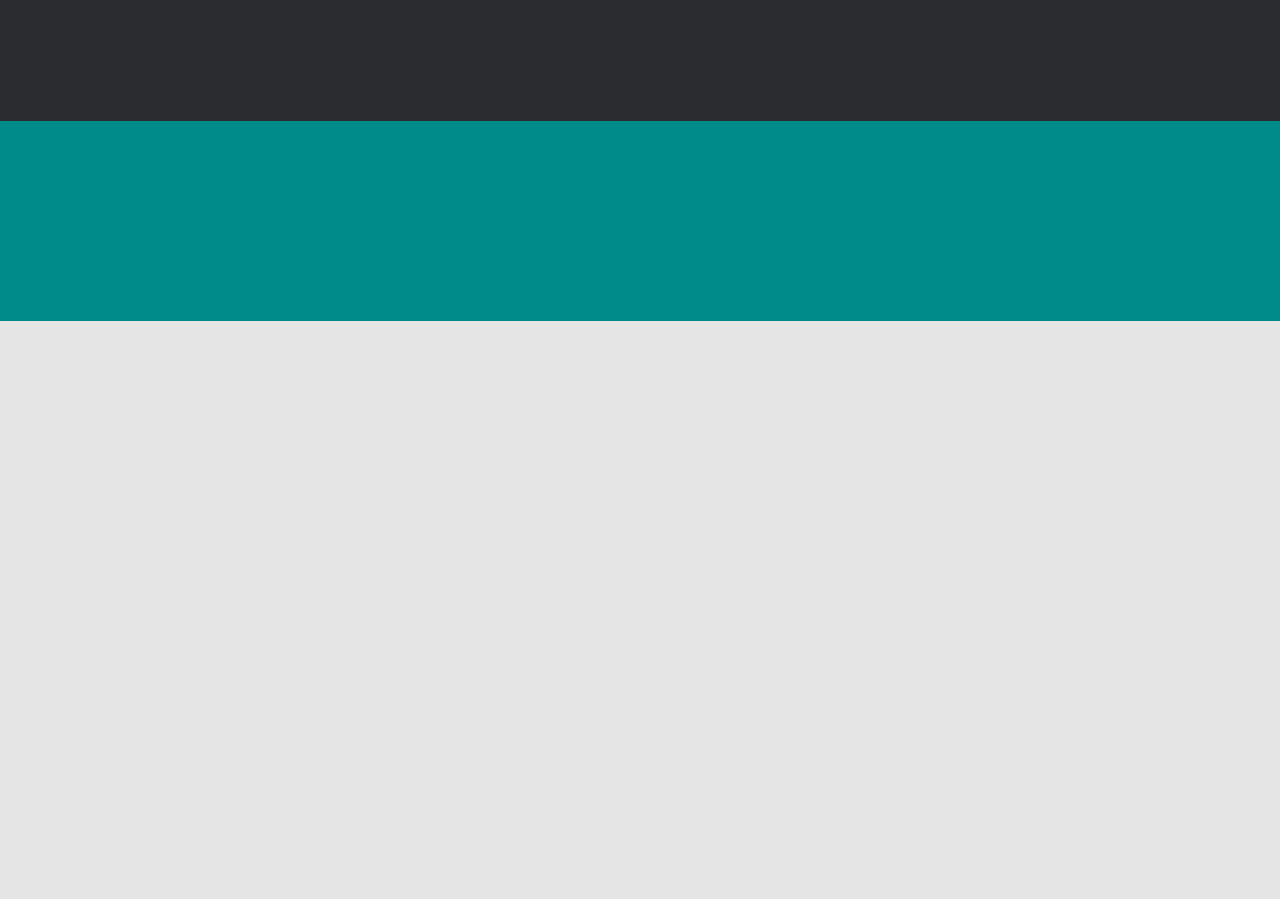
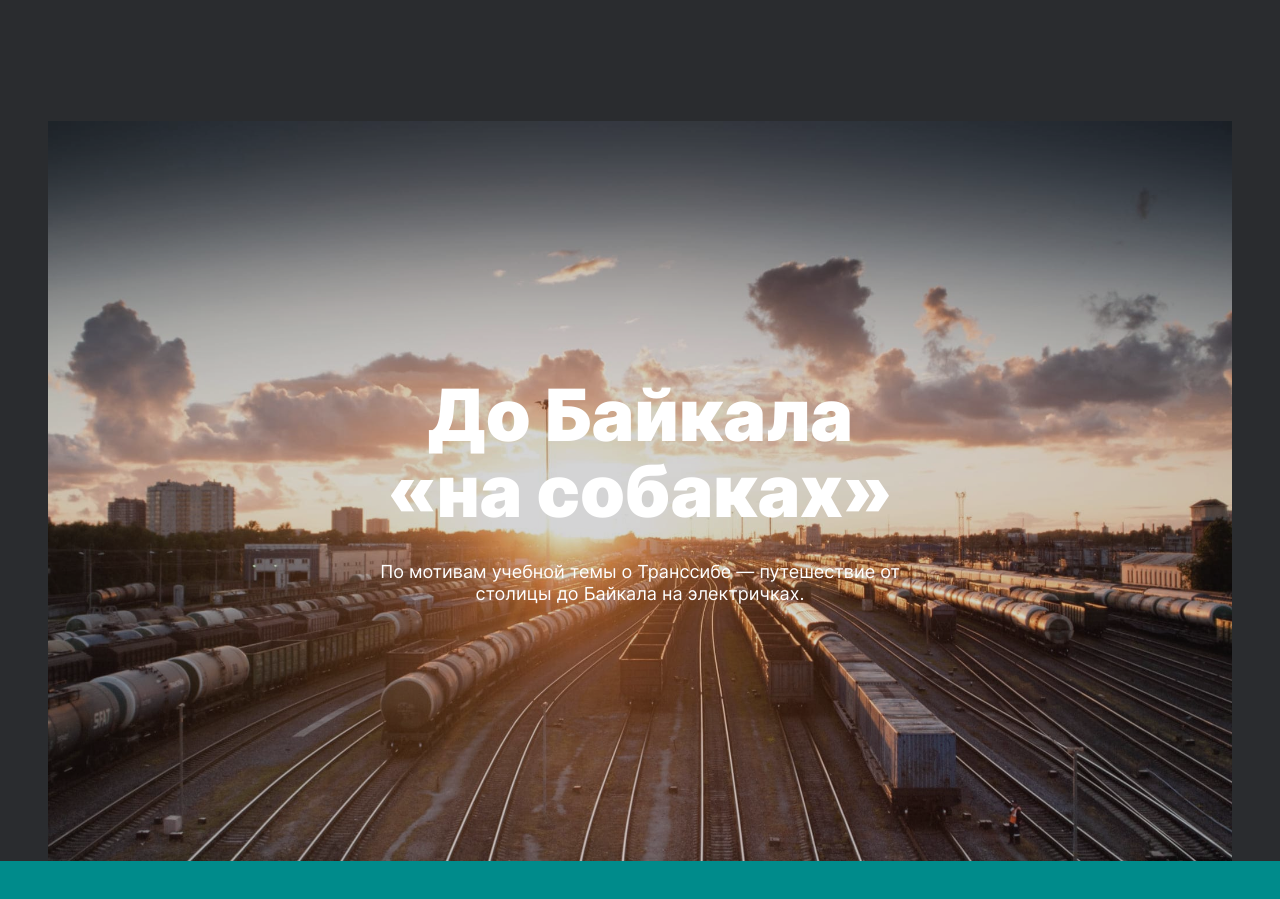
Before and after one commit to iwango/russian-travel, a plain HTML site: page index.html in a window 1280 px wide. Shown: the part 6186-7085 px from the top of the page. Before the commit the page ends 6507 px from the top, so only its background shows below. Drawn offline with Linux system fonts and the light colour scheme.

Commit message:
cover ready

```diff
--- /dev/null
+++ b/blocks/cover/__image/cover__image.css
@@ -0,0 +1,8 @@
+.cover__image {
+  grid-row: 1 / -1;
+  grid-column: 1 / 2;
+  width: 100%;
+  max-width: 1184px;
+  margin: 0 auto;
+  opacity: 0.8;
+}
--- /dev/null
+++ b/blocks/cover/__subtitle/cover__subtitle.css
@@ -0,0 +1,18 @@
+.cover__subtitle {
+  text-align: center;
+  font-size: 14px;
+  line-height: 16px;
+  margin: 0;
+}
+@media screen and (min-width: 320px) and (max-width: 768px) {
+  .cover__subtitle {
+    font-size: calc(14px + (18 - 14) * (100vw - 320px) / 448);
+    line-height: calc(16px + (22 - 16) * (100vw - 320px) / 448);
+  }
+}
+@media screen and (min-width: 768px){
+  .cover__subtitle {
+    font-size: 18px;
+    line-height: 22px;
+  }
+}
--- /dev/null
+++ b/blocks/cover/__text/cover__text.css
@@ -0,0 +1,8 @@
+.cover__text {
+  grid-row: 1 / -1;
+  grid-column: 1 / 2;
+  min-width: 288px;
+  max-width: 560px;
+  margin: 0 auto;
+  z-index: 10;
+}
--- /dev/null
+++ b/blocks/cover/__title/cover__title.css
@@ -0,0 +1,21 @@
+.cover__title {
+  text-align: center;
+  font-size: 32px;
+  line-height: 35px;
+  font-weight: 900;
+  margin: 0 0 16px;
+}
+@media screen and (min-width: 320px) and (max-width: 768px) {
+  .cover__title {
+    margin-bottom: calc(16px + (32 - 16) * (100vw - 320px) / 448);
+    font-size: calc(32px + (72 - 32) * (100vw - 320px) / 448);
+    line-height: calc(35px + (76 - 35) * (100vw - 320px) / 448);
+  }
+}
+@media screen and (min-width: 768px){
+  .cover__title {
+    margin-bottom: 32px;
+    font-size: 72px;
+    line-height: 76px;
+  }
+}
--- a/blocks/cover/cover.css
+++ b/blocks/cover/cover.css
@@ -0,0 +1,12 @@
+.cover {
+  display: grid;
+  grid-template-rows: 1fr;
+  grid-template-columns: 100%;
+  align-items: center;
+  color: #fff;
+  text-decoration: none;
+}
+.cover:hover .cover__image {
+  cursor: pointer;
+  opacity: 0.3;
+}
--- a/index.html
+++ b/index.html
@@ -117,9 +117,13 @@
         </article>
       </section>
 
-      <section class="cover">
-
-      </section>
+      <a href="https://stampsy.com/na-elektrichkakh-do-baikala" class="cover">
+        <img src="./images/cover-trains.jpg" alt="До Байкала «на собаках»" class="cover__image">
+        <div class="cover__text">
+        <h2 class="cover__title">До Байкала «на собаках»</h2>
+        <p class="cover__subtitle">По мотивам учебной темы о Транссибе — путешествие от столицы до Байкала на электричках.</p>
+        </div>
+      </a>
     </main>
 
     <footer class="footer">
--- a/pages/index.css
+++ b/pages/index.css
@@ -40,5 +40,9 @@
 @import url("../blocks/place/__website-link/place__website-link.css");
 
 @import url("../blocks/cover/cover.css");
+@import url("../blocks/cover/__title/cover__title.css");
+@import url("../blocks/cover/__subtitle/cover__subtitle.css");
+@import url("../blocks/cover/__image/cover__image.css");
+@import url("../blocks/cover/__text/cover__text.css");
 
 @import url("../blocks/footer/footer.css");
```
